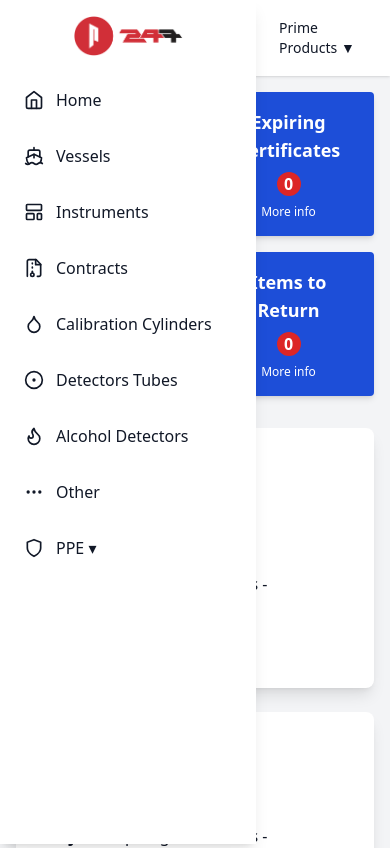
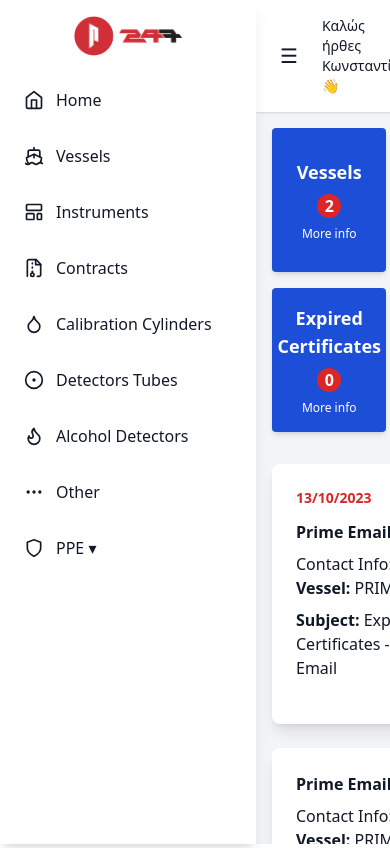
Before and after one commit to ktsouflias/dashboard-mockup, a React (Vite) app: page / in a window 390 px wide. Shown: the top 848 px of the page. Built offline with nearby package versions, Linux system fonts and the light colour scheme.

Commit message:
Update UI: responsive - mobile&desktop - final again?

```diff
--- a/src/App.jsx
+++ b/src/App.jsx
@@ -1,4 +1,4 @@
-// App.jsx - Fixed layout spacing issue between sidebar and main content
+// App.jsx - Final Fixed Layout
 import React, { useState } from "react";
 import {
   Home,
@@ -90,12 +90,9 @@ const App = () => {
 
   return (
     <div className={`${darkMode ? "dark" : ""}`}>
-      <div className="min-h-screen flex bg-gray-100 dark:bg-gray-900 text-gray-900 dark:text-white">
+      <div className="flex h-screen bg-gray-100 dark:bg-gray-900 text-gray-900 dark:text-white overflow-hidden">
         {/* Sidebar */}
-        <div
-          className={`h-screen sm:static fixed z-50 bg-white dark:bg-gray-800 shadow-lg p-4 transition-all duration-300
-          ${sidebarOpen ? "w-64" : "w-16"}`}
-        >
+        <div className={`h-full fixed sm:relative z-50 bg-white dark:bg-gray-800 shadow-lg p-4 transition-all duration-300 ${sidebarOpen ? "w-64" : "w-16"}`}>
           <img
             src={sidebarOpen ? logo : smallLogo}
             alt="Logo"
@@ -156,8 +153,8 @@ const App = () => {
           </ul>
         </div>
 
-        {/* Main Content */}
-        <div className={`flex-1 flex flex-col transition-all duration-300 ${sidebarOpen ? 'sm:ml-64 ml-0' : 'sm:ml-20 ml-0'}`}>
+        {/* Main content wrapper */}
+        <div className={`flex flex-col flex-1 transition-all duration-300 ${sidebarOpen ? "ml-64" : "ml-16"}`}>
           {/* Header */}
           <header className="bg-white dark:bg-gray-800 p-4 shadow flex justify-between items-center">
             <div className="flex items-center space-x-4">
@@ -190,7 +187,7 @@ const App = () => {
             ))}
           </div>
 
-          {/* Drag & Drop Cards */}
+          {/* Cards */}
           <div className="p-4">
             <DragDropContext onDragEnd={onDragEnd}>
               <Droppable droppableId="cards" direction="horizontal">
```
